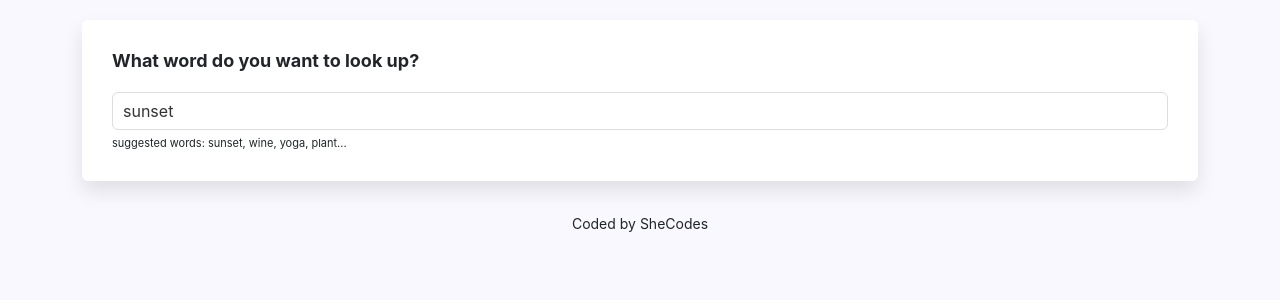
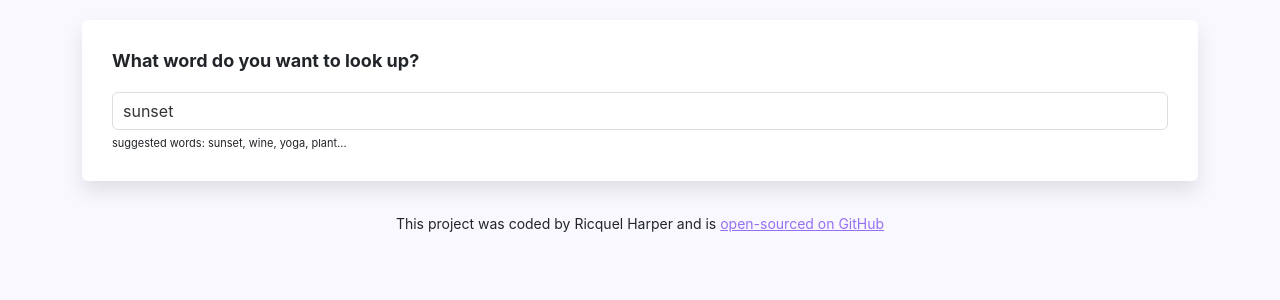
Before and after one commit to Ricquel215/rjh-react-dictionary, a React (Create React App) app: page / in a window 1280 px wide. Shown: the top 300 px of the page. Built offline with nearby package versions, Linux system fonts and the light colour scheme; no server answers.

Commit message:
Update App.js

```diff
--- a/src/App.js
+++ b/src/App.js
@@ -9,7 +9,16 @@
           <Dictionary defaultKeyword="sunset" />
         </main>
         <footer className="App-footer">
-          <small>Coded by SheCodes</small>
+          <small>
+            This project was coded by Ricquel Harper and is{" "}
+            <a
+              href="https://github.com/Ricquel215/rjh-react-dictionary"
+              target="_blank"
+              rel="noopener noreferrer"
+            >
+              open-sourced on GitHub
+            </a>
+          </small>
         </footer>
       </div>
     </div>
```
